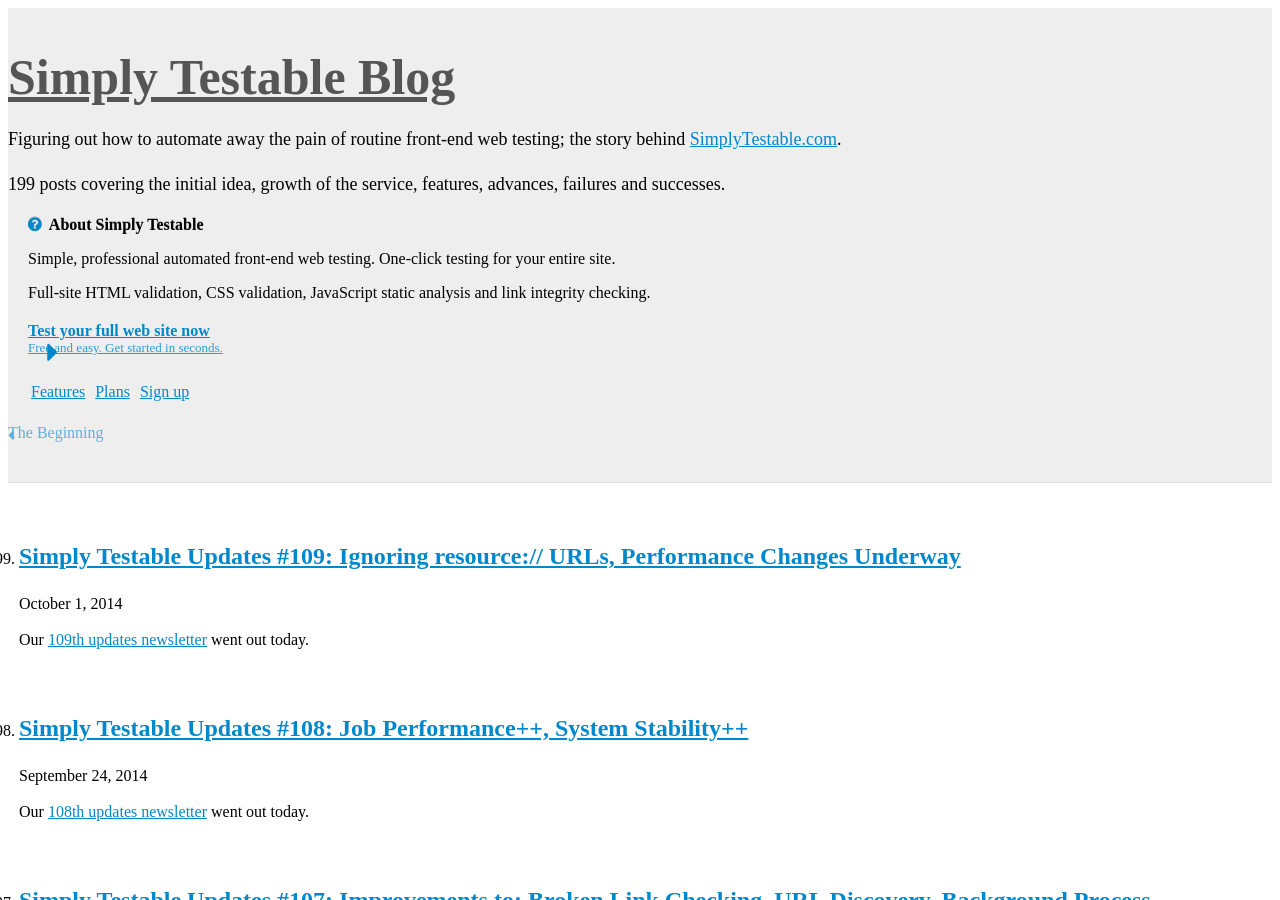
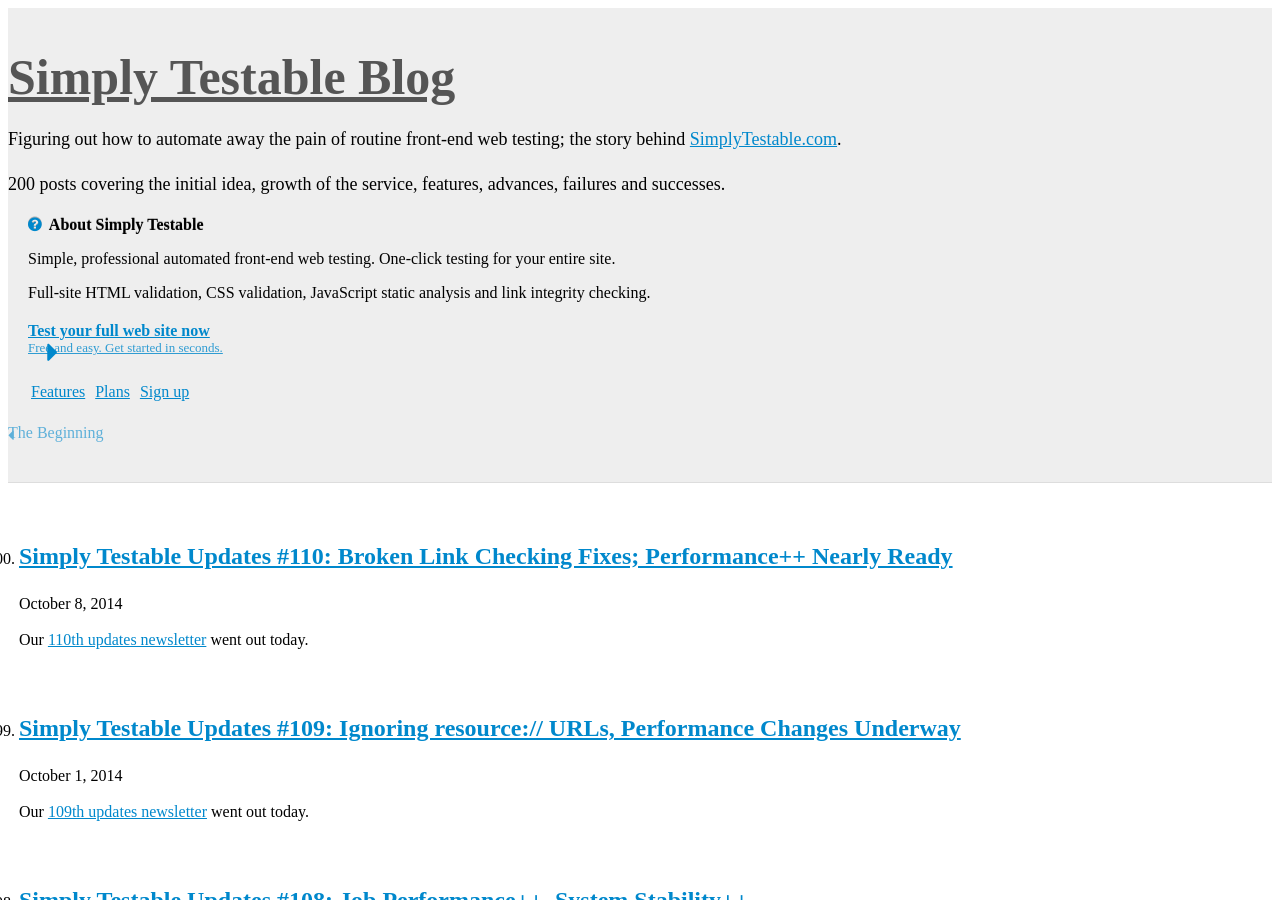
Before and after one commit to webignition/blog.simplytestable.com, a Jekyll site: the page built from archive/index.html, in a window 1280 px wide and 900 px high. Built offline with Jekyll 4.4.1, drawn with Linux system fonts in a browser that asks for light colours; nearby versions of some CDN libraries; comment, search, counter and statistics services are not loaded; a style sheet for code colours, icons or effects is not loaded; some of the changed text lies outside the part shown.

Commit message:
110th newsletter notification

```diff
--- a/archive/index.html
+++ b/archive/index.html
@@ -6,6 +6,28 @@ is_archive: true
 <ol class="archive">
 
 
+    <li value="200">
+        <h2><a href="/simply-testable-updates-110/">Simply Testable Updates #110: Broken Link Checking Fixes; Performance++ Nearly Ready </a></h2>
+        <p class="post-date">October  8, 2014</p>
+
+
+
+
+
+
+
+
+
+    <p>
+        Our <a href="http://us5.campaign-archive2.com/?u=ac75e33d993d2b502e333ddd0&amp;id=ce4920d348">110th updates newsletter</a> went out today.
+    </p>
+
+
+
+
+    </li>
+
+
     <li value="199">
         <h2><a href="/simply-testable-updates-109/">Simply Testable Updates #109: Ignoring resource:// URLs, Performance Changes Underway </a></h2>
         <p class="post-date">October  1, 2014</p>
```
Also changed, not shown: _posts/2014/2014-10-08-simply-testable-updates-110.html (added, +15 -0 lines).
